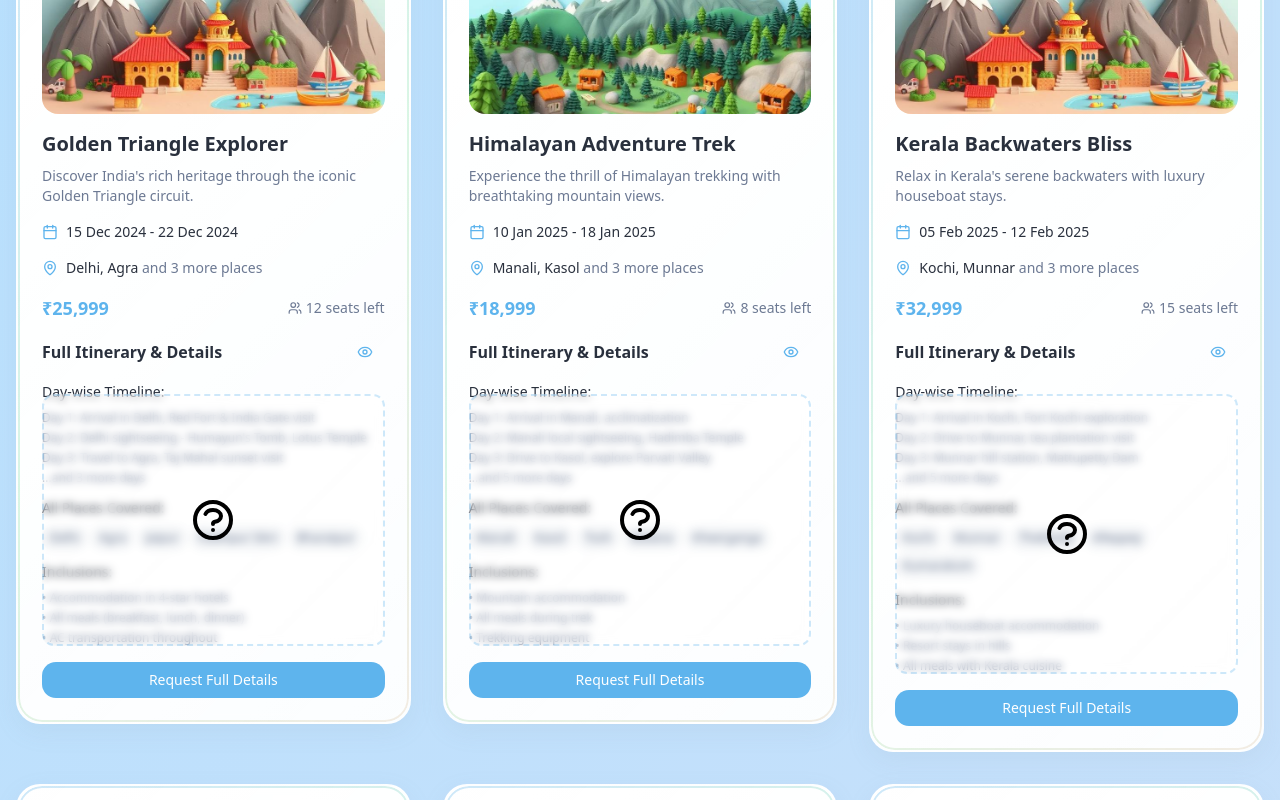
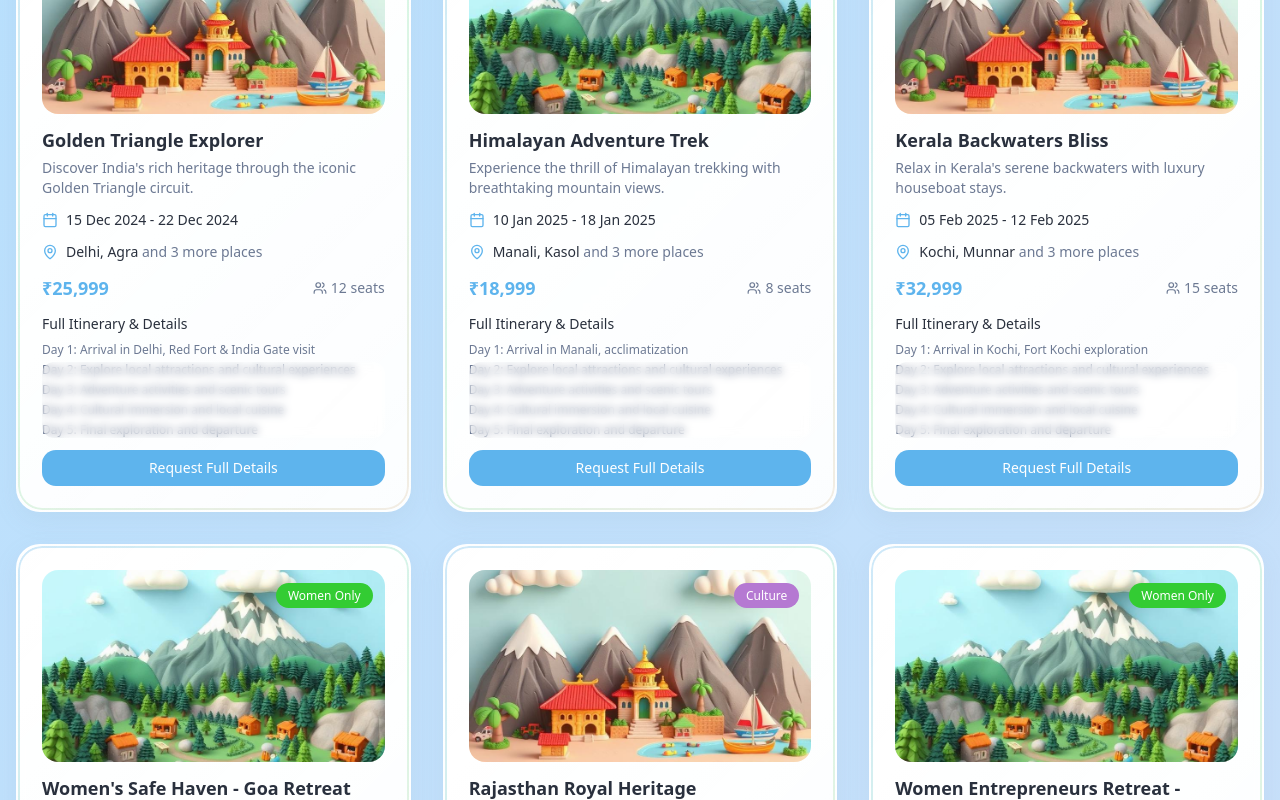
Before and after one commit to sohamcodes26/smile_world_v2, a React (Vite) app: page / in a window 1280 px wide. Shown: the part 1100-1900 px from the top of the page. Built offline with nearby package versions, Linux system fonts and the light colour scheme; the HTML template or start-up script is replaced by a standard one.

Commit message:
fixed inquiry form

```diff
--- a/src/components/InquiryModal.tsx
+++ b/src/components/InquiryModal.tsx
@@ -63,12 +63,12 @@ export function InquiryModal({ isOpen, onClose, packageTitle, showPinkTheme = fa
             initial={{ scale: 0.9, opacity: 0 }}
             animate={{ scale: 1, opacity: 1 }}
             exit={{ scale: 0.9, opacity: 0 }}
-            className="cloud-card max-w-md w-full max-h-[90vh] overflow-y-auto"
+            className="cloud-card max-w-md w-full max-h-[95vh]"
             onClick={e => e.stopPropagation()}
           >
-            <div className="p-6">
+            <div className="p-4">
               {/* Header */}
-              <div className="flex items-center justify-between mb-6">
+              <div className="flex items-center justify-between mb-4">
                 <div>
                   <h2 className={`text-2xl font-bold ${showPinkTheme ? "text-pink-primary" : "text-primary"}`}>
                     Get Full Details
@@ -92,7 +92,7 @@ export function InquiryModal({ isOpen, onClose, packageTitle, showPinkTheme = fa
               </div>
 
               {/* Form */}
-              <form onSubmit={handleSubmit} className="space-y-4">
+              <form onSubmit={handleSubmit} className="space-y-3">
                 <div className="space-y-2">
                   <Label htmlFor="name">Full Name *</Label>
                   <Input
@@ -149,19 +149,6 @@ export function InquiryModal({ isOpen, onClose, packageTitle, showPinkTheme = fa
                   </select>
                 </div>
 
-                <div className="space-y-2">
-                  <Label htmlFor="notes">Special Requests (Optional)</Label>
-                  <Textarea
-                    id="notes"
-                    name="notes"
-                    value={formData.notes}
-                    onChange={handleChange}
-                    placeholder="Any special requirements, dietary preferences, accessibility needs, etc."
-                    className="rounded-xl"
-                    rows={3}
-                  />
-                </div>
-
                 <Button
                   type="submit"
                   disabled={isSubmitting}
@@ -182,7 +169,7 @@ export function InquiryModal({ isOpen, onClose, packageTitle, showPinkTheme = fa
                 </Button>
               </form>
 
-              <div className="mt-6 text-center text-xs text-muted-foreground">
+              <div className="mt-4 text-center text-xs text-muted-foreground">
                 We'll respond within 24 hours with complete package details,
                 availability, and pricing information.
               </div>
--- a/src/components/PackageCard.tsx
+++ b/src/components/PackageCard.tsx
@@ -1,5 +1,5 @@
 import { motion } from "framer-motion";
-import { MapPin, Calendar, Users, Eye, EyeOff } from "lucide-react";
+import { MapPin, Calendar, Users } from "lucide-react";
 import { useState } from "react";
 import { Button } from "@/components/ui/button";
 import { InquiryModal } from "./InquiryModal";
@@ -27,7 +27,6 @@ interface PackageCardProps {
 
 export function PackageCard({ package: pkg, showPinkTheme = false }: PackageCardProps) {
   const [showInquiry, setShowInquiry] = useState(false);
-  const [isContentVisible, setIsContentVisible] = useState(false);
 
   const visiblePlaces = pkg.places.slice(0, 2);
   const hiddenPlacesCount = pkg.places.length - 2;
@@ -40,7 +39,7 @@ export function PackageCard({ package: pkg, showPinkTheme = false }: PackageCard
         className="package-card group"
       >
         {/* Thumbnail */}
-        <div className="relative h-48 mb-4 rounded-2xl overflow-hidden">
+        <div className="relative h-48 mb-3 rounded-2xl overflow-hidden">
           <img
             src={pkg.thumbnail}
             alt={pkg.title}
@@ -62,10 +61,10 @@ export function PackageCard({ package: pkg, showPinkTheme = false }: PackageCard
         </div>
 
         {/* Package Info */}
-        <div className="space-y-4">
+        <div className="space-y-3">
           <div>
-            <h3 className="text-xl font-bold text-foreground mb-2">{pkg.title}</h3>
-            <p className="text-muted-foreground text-sm">{pkg.shortDescription}</p>
+            <h3 className="text-lg font-bold text-foreground mb-1">{pkg.title}</h3>
+            <p className="text-muted-foreground text-sm line-clamp-2">{pkg.shortDescription}</p>
           </div>
 
           {/* Dates */}
@@ -92,79 +91,38 @@ export function PackageCard({ package: pkg, showPinkTheme = false }: PackageCard
             <div className="text-lg font-bold text-primary">₹{pkg.price.toLocaleString()}</div>
             <div className="flex items-center space-x-1 text-sm text-muted-foreground">
               <Users size={14} />
-              <span>{pkg.availableSeats} seats left</span>
+              <span>{pkg.availableSeats} seats</span>
             </div>
           </div>
 
-          {/* Blurred Content Section */}
-          <div className="space-y-4">
-            <div className="flex items-center justify-between">
-              <h4 className="font-semibold text-foreground">Full Itinerary & Details</h4>
-              <button
-                onClick={(e) => {
-                  e.stopPropagation();
-                  setIsContentVisible(!isContentVisible);
-                }}
-                className="flex items-center justify-center px-3 py-1.5 rounded-md text-primary hover:bg-accent hover:text-accent-foreground cursor-pointer transition-colors z-10 relative"
-                type="button"
-              >
-                {isContentVisible ? <EyeOff size={16} /> : <Eye size={16} />}
-              </button>
+          {/* Content Section */}
+          <div className="space-y-2">
+            <div>
+              <h4 className="font-medium text-foreground text-sm">Full Itinerary & Details</h4>
             </div>
 
-            <div className={`space-y-3 transition-all duration-300 relative ${
-              !isContentVisible ? "cursor-pointer" : ""
-            }`} onClick={() => !isContentVisible && setShowInquiry(true)}>
+            <div className="space-y-1 transition-all duration-300 relative">
               {/* Timeline */}
-              <div className="space-y-2">
-                <h5 className="text-sm font-medium text-foreground">Day-wise Timeline:</h5>
               <div className="space-y-1">
-                  {pkg.timeline.slice(0, 3).map((day) => (
-                    <div key={day.day} className="text-xs text-muted-foreground">
-                      Day {day.day}: {day.description}
+                <div className="text-xs text-muted-foreground">
+                  Day 1: {pkg.timeline[0]?.description || 'Journey begins'}
                 </div>
-                  ))}
-                  {pkg.timeline.length > 3 && (
-                    <div className="text-xs text-muted-foreground">
-                      ...and {pkg.timeline.length - 3} more days
+                {/* Hidden content with backdrop blur */}
+                <div className="relative">
+                  <div className="text-xs text-muted-foreground space-y-1 select-none pointer-events-none">
+                    <div>Day 2: Explore local attractions and cultural experiences</div>
+                    <div>Day 3: Adventure activities and scenic tours</div>
+                    <div>Day 4: Cultural immersion and local cuisine</div>
+                    <div>Day 5: Final exploration and departure</div>
                   </div>
-                  )}
+                  {/* Backdrop blur overlay - only covers Day 2 onwards */}
+                  <div className="absolute inset-0 backdrop-blur-sm rounded-xl pointer-events-none"></div>
+                </div>
+              </div>
             </div>
           </div>
 
-              {/* All Places */}
-              <div className="space-y-2">
-                <h5 className="text-sm font-medium text-foreground">All Places Covered:</h5>
-                <div className="flex flex-wrap gap-1">
-                  {pkg.places.map((place, index) => (
-                    <span
-                      key={index}
-                      className="px-2 py-1 bg-muted rounded-full text-xs text-muted-foreground"
-                    >
-                      {place}
-                    </span>
-                  ))}
-                </div>
-              </div>
-
-              {/* Inclusions */}
-              <div className="space-y-2">
-                <h5 className="text-sm font-medium text-foreground">Inclusions:</h5>
-                <ul className="text-xs text-muted-foreground space-y-1">
-                  {pkg.inclusions.slice(0, 3).map((item, index) => (
-                    <li key={index}>• {item}</li>
-                  ))}
-                </ul>
-              </div>
-
-              {!isContentVisible && (
-                <div className={`absolute inset-0 backdrop-blur-sm rounded-xl pointer-events-none flex items-center justify-center ${
-                  !isContentVisible ? "content-blur" : ""
-                }`}></div>
-              )}
-            </div>
-
-            {!isContentVisible && (
+          {/* Button at very bottom */}
           <button
             onClick={(e) => {
               e.stopPropagation();
@@ -179,8 +137,6 @@ export function PackageCard({ package: pkg, showPinkTheme = false }: PackageCard
           >
             Request Full Details
           </button>
-            )}
-          </div>
         </div>
       </motion.div>
 
```
Lines whose indentation alone changed are shown as unchanged.
